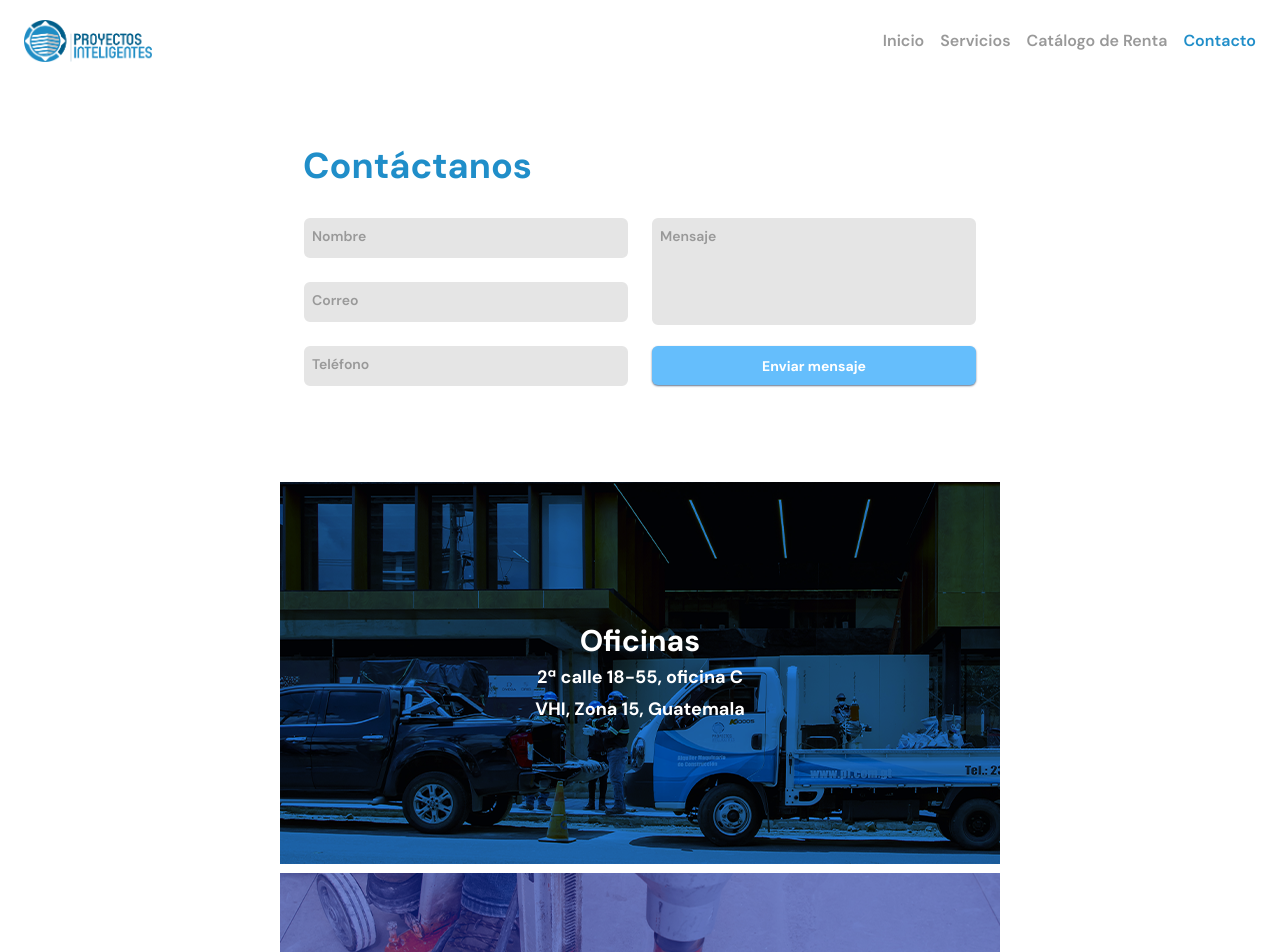
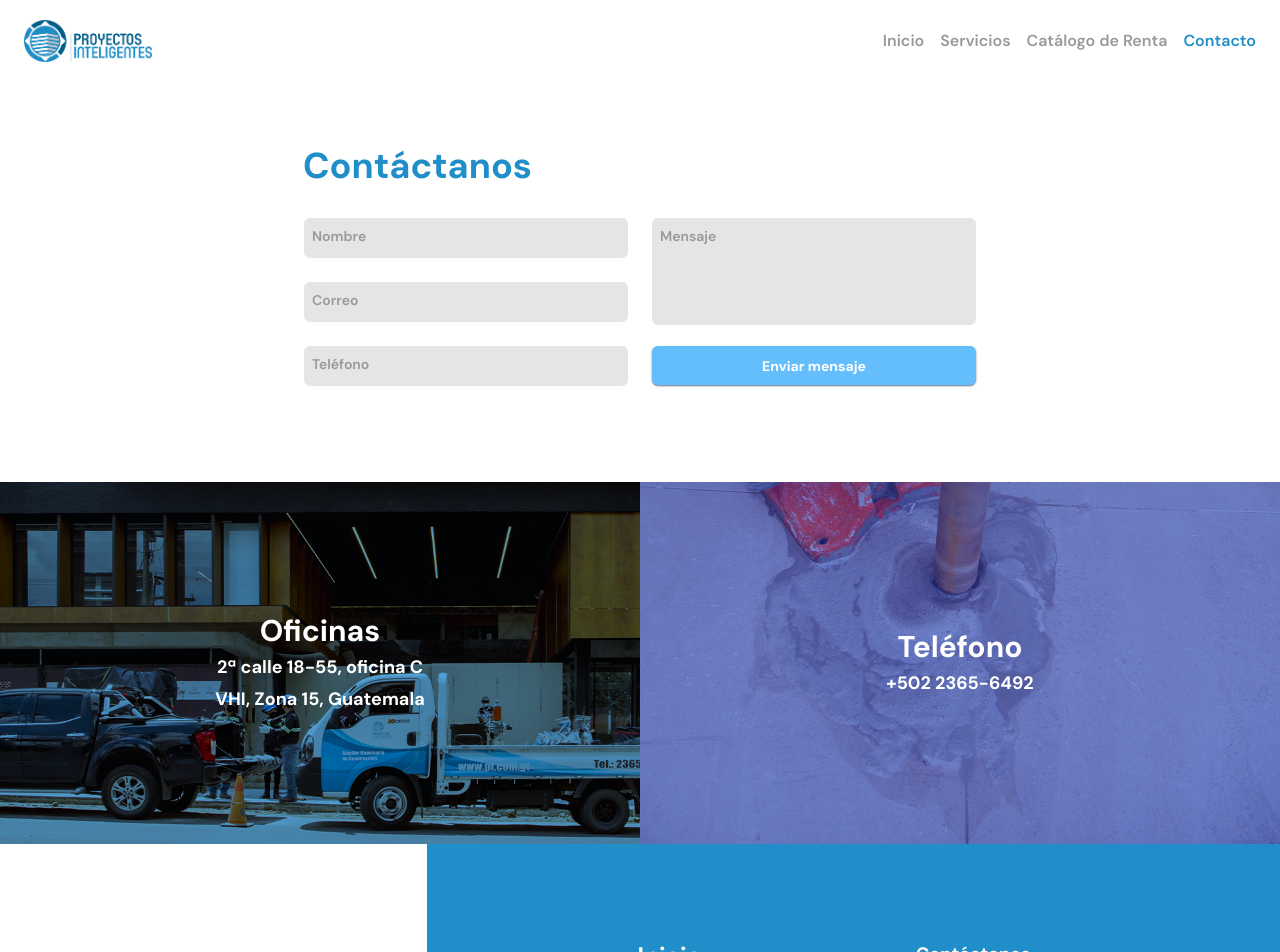
Before and after one commit to bredigian/proyectos_inteligentes-frontend, a React (Vite) app: page /contact in a window 1280 px wide. Shown: the top 952 px of the page. Built offline with nearby package versions, Linux system fonts and the light colour scheme; no server answers.

Commit message:
feature: responsive contact page

```diff
--- a/src/sections/contact-images-contact.tsx
+++ b/src/sections/contact-images-contact.tsx
@@ -5,17 +5,17 @@ import telefonoMobile from '../assets/images/contact/mobile/IMG_Teléfono.png';
 
 export const SectionContactImagesContact = () => {
   return (
-    <section className='relative grid grid-cols-2 gap-1'>
-      <div className='relative col-span-full'>
+    <section className='xsm:gap-0 relative grid grid-cols-2 gap-1'>
+      <div className='xsm:col-span-1 relative col-span-full'>
         <div className='w-full'>
           <img
             src={oficinasMobile}
-            className='w-full'
+            className='w-full sm:hidden'
             alt='Imágen mobile de "Oficinas" de Proyectos Inteligentes'
           />
           <img
             src={oficinasDesktop}
-            className='hidden'
+            className='hidden sm:block'
             alt='Imágen desktop de "Oficinas" de Proyectos Inteligentes'
           />
         </div>
@@ -29,16 +29,16 @@ export const SectionContactImagesContact = () => {
           </span>
         </div>
       </div>
-      <div className='relative col-span-full'>
+      <div className='xsm:col-span-1 relative col-span-full'>
         <div className='w-full'>
           <img
             src={telefonoMobile}
-            className='w-full'
+            className='w-full sm:hidden'
             alt='Imágen mobile de "Teléfono" de Proyectos Inteligentes'
           />
           <img
             src={telefonoDesktop}
-            className='hidden'
+            className='hidden sm:block'
             alt='Imágen desktop de "Teléfono" de Proyectos Inteligentes'
           />
         </div>
```
